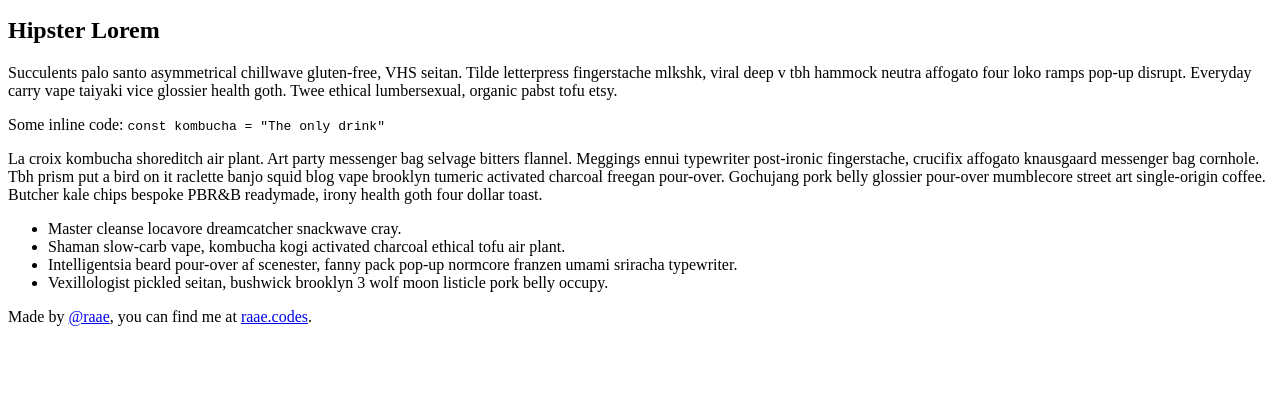
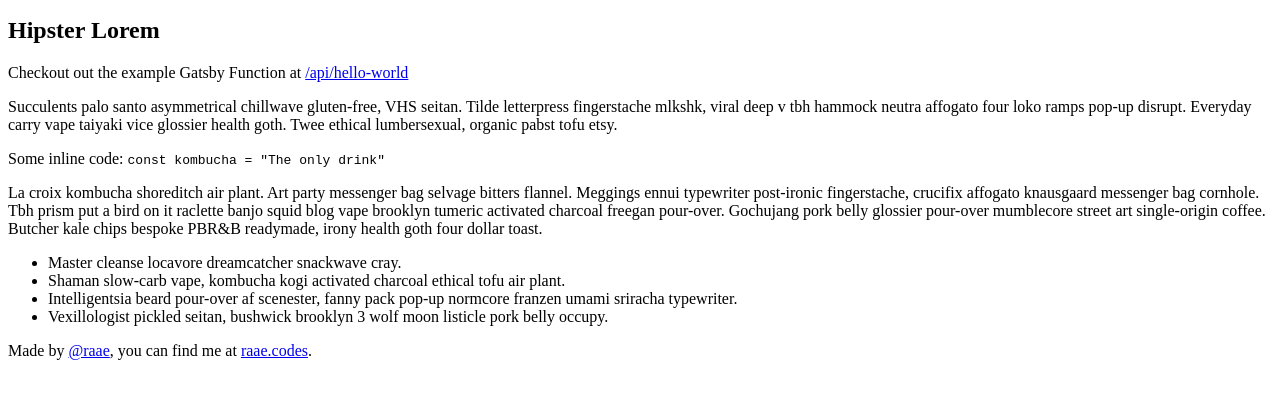
Before and after one commit to raae/gatsby-starter-demo, a Gatsby site: page / in a window 1280 px wide. Shown: the part 140-538 px from the top of the page. Built offline with nearby package versions, Linux system fonts and the light colour scheme; Gatsby itself is replaced by a stand-in of ours.

Commit message:
feat: add functions example

```diff
--- /dev/null
+++ b/src/api/hello-world.js
@@ -0,0 +1,3 @@
+export default function handler(req, res) {
+  res.status(200).json({ hello: `world` });
+}
--- a/src/pages/index.js
+++ b/src/pages/index.js
@@ -23,6 +23,10 @@ const IndexPage = () => {
       </p>
 
       <h2>Hipster Lorem</h2>
+      <p>
+        Checkout out the example Gatsby Function at{" "}
+        <a href="/api/hello-world">/api/hello-world</a>
+      </p>
       <p>
         Succulents palo santo asymmetrical chillwave gluten-free, VHS seitan.
         Tilde letterpress fingerstache mlkshk, viral deep v tbh hammock neutra
```
Also changed, not shown: README.md.
